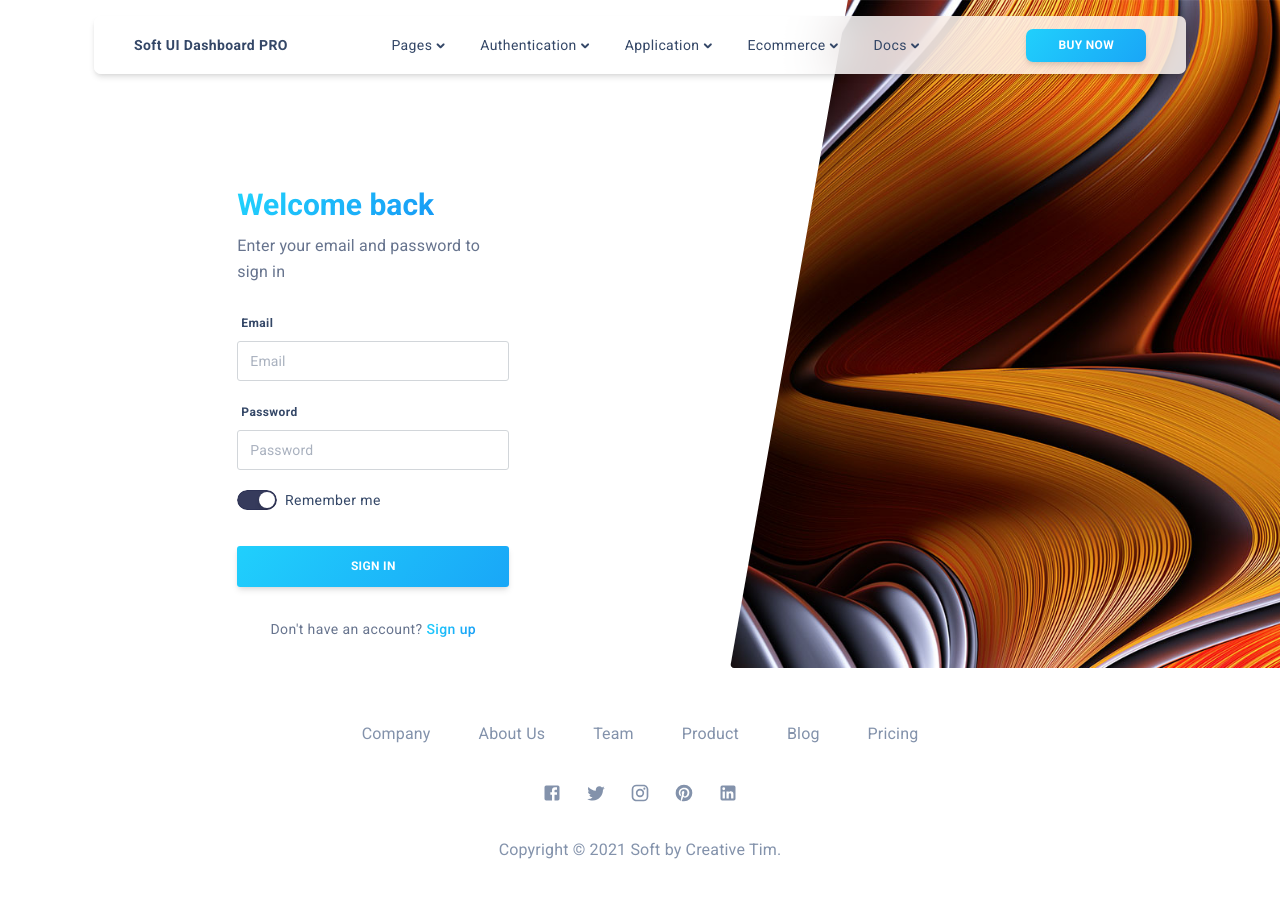
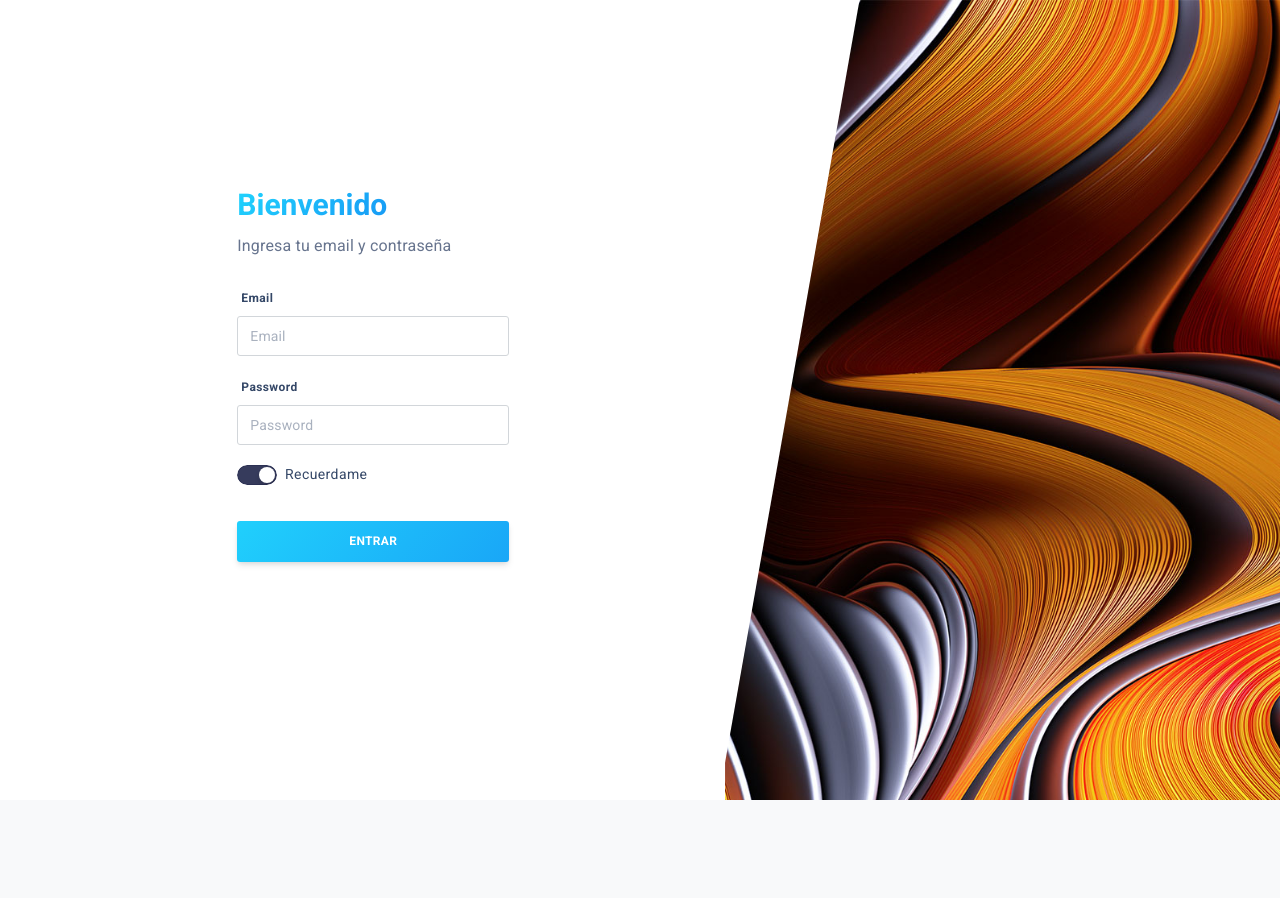
Before and after one commit to Rodrigo-Vildosola/Rodrigo-Vildosola.github.io, a React (Create React App) app: page / in a window 1280 px wide. Shown: the top 898 px of the page. After the commit the page ends 800 px from the top, so only its background shows below. Built offline with nearby package versions, Linux system fonts and the light colour scheme; no server answers.

Commit message:
change things in sign in

```diff
--- a/src/layouts/authentication/components/CoverLayout/index.js
+++ b/src/layouts/authentication/components/CoverLayout/index.js
@@ -33,22 +33,22 @@ import Footer from "layouts/authentication/components/Footer";
 // Soft UI Dashboard PRO React page layout routes
 import pageRoutes from "page.routes";
 
-function CoverLayout({ color, header, title, description, image, top, children }) {
+function CoverLayout({
+  color,
+  header,
+  title,
+  description,
+  image,
+  top,
+  children,
+}) {
   return (
-    <PageLayout background="white">
-      <DefaultNavbar
-        routes={pageRoutes}
-        action={{
-          type: "external",
-          route: "https://creative-tim.com/product/soft-ui-dashboard-pro-react",
-          label: "buy now",
-        }}
-      />
+    <PageLayout background='white'>
       <Grid
         container
-        justifyContent="center"
+        justifyContent='center'
         sx={{
-          minHeight: "75vh",
+          minHeight: "100vh",
           margin: 0,
         }}
       >
@@ -58,11 +58,20 @@ function CoverLayout({ color, header, title, description, image, top, children }
               {!header ? (
                 <>
                   <SoftBox mb={1}>
-                    <SoftTypography variant="h3" fontWeight="bold" color={color} textGradient>
+                    <SoftTypography
+                      variant='h3'
+                      fontWeight='bold'
+                      color={color}
+                      textGradient
+                    >
                       {title}
                     </SoftTypography>
                   </SoftBox>
-                  <SoftTypography variant="body2" fontWeight="regular" color="text">
+                  <SoftTypography
+                    variant='body2'
+                    fontWeight='regular'
+                    color='text'
+                  >
                     {description}
                   </SoftTypography>
                 </>
@@ -75,20 +84,21 @@ function CoverLayout({ color, header, title, description, image, top, children }
         </Grid>
         <Grid item xs={12} md={5}>
           <SoftBox
-            height="100%"
+            height='100%'
             display={{ xs: "none", md: "block" }}
-            position="relative"
+            position='relative'
             right={{ md: "-12rem", xl: "-16rem" }}
             mr={-16}
             sx={{
               transform: "skewX(-10deg)",
               overflow: "hidden",
-              borderBottomLeftRadius: ({ borders: { borderRadius } }) => borderRadius.lg,
+              borderBottomLeftRadius: ({ borders: { borderRadius } }) =>
+                borderRadius.lg,
             }}
           >
             <SoftBox
               ml={-8}
-              height="100%"
+              height='100%'
               sx={{
                 backgroundImage: `url(${image})`,
                 backgroundSize: "cover",
@@ -98,7 +108,6 @@ function CoverLayout({ color, header, title, description, image, top, children }
           </SoftBox>
         </Grid>
       </Grid>
-      <Footer />
     </PageLayout>
   );
 }
--- a/src/layouts/authentication/sign-in/cover/index.js
+++ b/src/layouts/authentication/sign-in/cover/index.js
@@ -34,8 +34,10 @@ import CoverLayout from "layouts/authentication/components/CoverLayout";
 // Images
 import curved9 from "assets/images/curved-images/curved9.jpg";
 import { useSelector } from "react-redux";
+import { useNavigate } from "react-router-dom";
 
 function Cover() {
+  const navigate = useNavigate();
   const [rememberMe, setRememberMe] = useState(true);
 
   const [loading, setLoading] = useState(false);
@@ -50,6 +52,7 @@ function Cover() {
     if (signInResponse != null) {
       if (signInResponse.token) {
         storeLogin();
+        navigate("/clients/clients");
       } else {
         setLoading(false);
       }
@@ -77,8 +80,8 @@ function Cover() {
 
   return (
     <CoverLayout
-      title='Welcome back'
-      description='Enter your email and password to sign in'
+      title='Bienvenido'
+      description='Ingresa tu email y contraseña'
       image={curved9}
     >
       <form onSubmit={handleLogin}>
@@ -122,28 +125,13 @@ function Cover() {
             onClick={handleSetRememberMe}
             sx={{ cursor: "pointer", userSelect: "none" }}
           >
-            &nbsp;&nbsp;Remember me
+            &nbsp;&nbsp;Recuerdame
           </SoftTypography>
         </SoftBox>
         <SoftBox mt={4} mb={1}>
           <SoftButton variant='gradient' color='info' type='submit' fullWidth>
-            sign in
+            Entrar
           </SoftButton>
-        </SoftBox>
-        <SoftBox mt={3} textAlign='center'>
-          <SoftTypography variant='button' color='text' fontWeight='regular'>
-            Don&apos;t have an account?{" "}
-            <SoftTypography
-              component={Link}
-              to='/authentication/sign-up/cover'
-              variant='button'
-              color='info'
-              fontWeight='medium'
-              textGradient
-            >
-              Sign up
-            </SoftTypography>
-          </SoftTypography>
         </SoftBox>
       </form>
     </CoverLayout>
```
